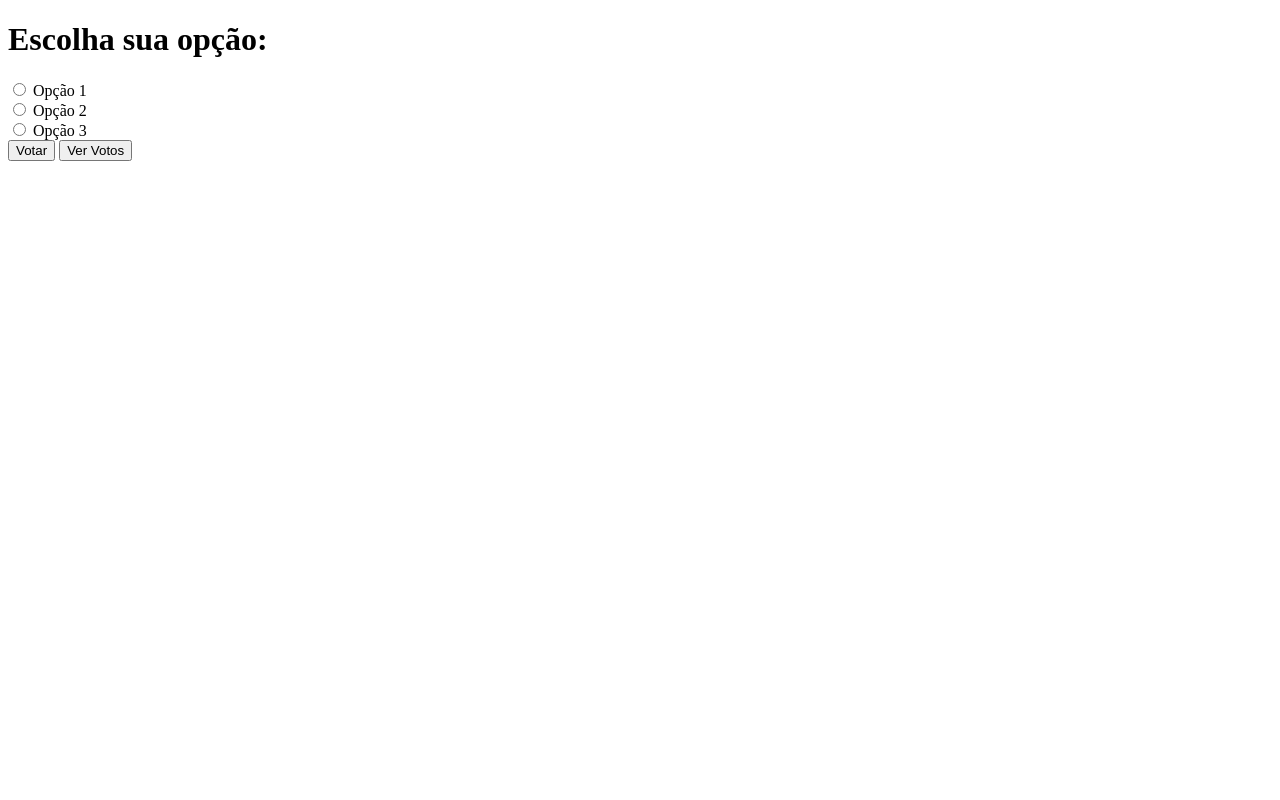
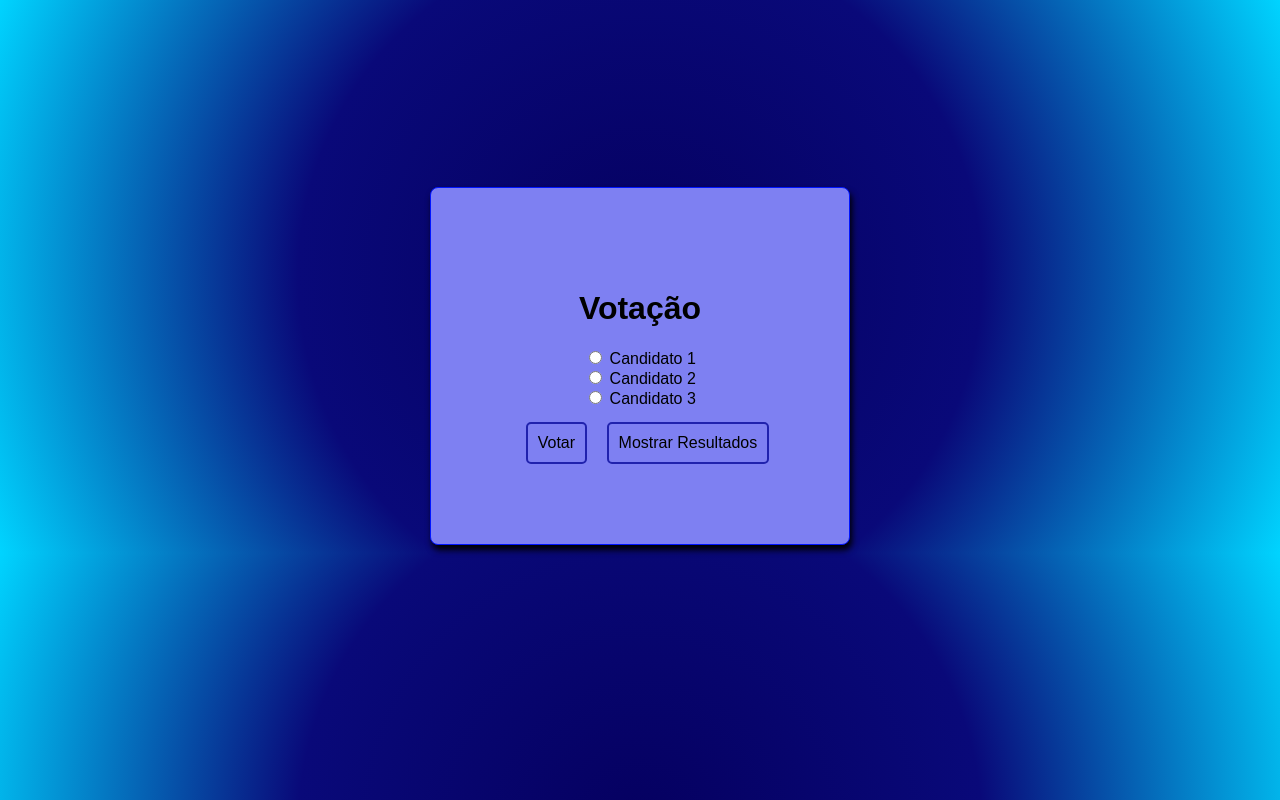
Before and after one commit to ArthurTiengo/PrjVotacao, a plain HTML site: page index.html in a window 1280 px wide. Drawn offline with Linux system fonts and the light colour scheme.

Commit message:
Correção js e estilização

```diff
--- a/index.html
+++ b/index.html
@@ -8,24 +8,30 @@
 </head>
 <body>
 <div class="container">
-    <h1>Escolha sua opção:</h1>
-    <div class="options">
-        <div class="option">
-            <input type="radio" id="option1" name="vote" value="opcao1">
-            <label for="option1">Opção 1</label>
-        </div>
-        <div class="option">
-            <input type="radio" id="option2" name="vote" value="opcao2">
-            <label for="option2">Opção 2</label>
-        </div>
-        <div class="option">
-            <input type="radio" id="option3" name="vote" value="opcao3">
-            <label for="option3">Opção 3</label>
-        </div>
+    <h1>Votação</h1>
+    <form id="votingForm">
+        <label>
+            <input type="radio" name="candidato" value="candidato1">
+            Candidato 1
+        </label><br>
+        <label>
+            <input type="radio" name="candidato" value="candidato2">
+            Candidato 2
+        </label><br>
+        <label>
+            <input type="radio" name="candidato" value="candidato3">
+            Candidato 3
+        </label><br>
+        <button type="button" onclick="vote()">Votar</button>
+        <button type="button" onclick="showResults()">Mostrar Resultados</button>
+    </form>
+    <div id="results" style="display: none;">
+        <h2>Resultados</h2>
+        <div id="candidate1Result"></div>
+        <div id="candidate2Result"></div>
+        <div id="candidate3Result"></div>
+        <p id="winner"></p>
     </div>
-    <button onclick="votar()">Votar</button>
-    <button onclick="verVotos()">Ver Votos</button>
-    <div id="resultado" style="margin-top: 20px;"></div>
 </div>
 
 <script src="script.js"></script>
--- a/script.js
+++ b/script.js
@@ -1,34 +1,32 @@
-var resultados = {
-  opcao1: 0,
-  opcao2: 0,
-  opcao3: 0
+let votes = {
+        candidato1: 0,
+        candidato2: 0,
+        candidato3: 0
     };
 
-// Função para registrar o voto
-function votar() {
-  var opcaoSelecionada = document.querySelector('input[name="vote"]:checked');
-  if (opcaoSelecionada) {
-      resultados[opcaoSelecionada.value]++;
-      alert('Voto registrado com sucesso!');
-      limparSelecao();
+    function vote() {
+        const selectedCandidate = document.querySelector('input[name="candidato"]:checked');
+        if (selectedCandidate) {
+            votes[selectedCandidate.value]++;
         } else {
-      alert('Por favor, selecione uma opção para votar.');
+            alert("Por favor, selecione um candidato para votar.");
         }
     }
 
-// Função para ver os votos
-function verVotos() {
-  var resultadoDiv = document.getElementById('resultado');
-  resultadoDiv.innerHTML = '<h2>Resultados:</h2>';
-  resultadoDiv.innerHTML += '<p>Opção 1: ' + resultados.opcao1 + ' votos</p>';
-  resultadoDiv.innerHTML += '<p>Opção 2: ' + resultados.opcao2 + ' votos</p>';
-  resultadoDiv.innerHTML += '<p>Opção 3: ' + resultados.opcao3 + ' votos</p>';
+    function showResults() {
+        const totalVotes = votes.candidato1 + votes.candidato2 + votes.candidato3;
+
+        if (totalVotes === 0) {
+            alert("Nenhum voto registrado ainda.");
+            return;
         }
 
-// Função para limpar a seleção após votar
-function limparSelecao() {
-  var opcoes = document.getElementsByName('vote');
-  for (var i = 0; i < opcoes.length; i++) {
-      opcoes[i].checked = false;
+        document.getElementById('candidate1Result').textContent = `Candidato 1: ${((votes.candidato1 / totalVotes) * 100 || 0).toFixed(2)}%`;
+        document.getElementById('candidate2Result').textContent = `Candidato 2: ${((votes.candidato2 / totalVotes) * 100 || 0).toFixed(2)}%`;
+        document.getElementById('candidate3Result').textContent = `Candidato 3: ${((votes.candidato3 / totalVotes) * 100 || 0).toFixed(2)}%`;
+
+        const winner = Object.keys(votes).reduce((a, b) => votes[a] > votes[b] ? a : b);
+        document.getElementById('winner').textContent = `Vencedor: ${winner.toUpperCase()}`;
+
+        document.getElementById('results').style.display = 'block';
     }
-}
--- a/style.css
+++ b/style.css
@@ -0,0 +1,47 @@
+body {
+  font-family: Arial, sans-serif;
+  text-align: center;
+  display: flex;
+  justify-content: center;
+  align-items: center;
+  background: rgb(5, 0, 96);
+  background: radial-gradient(circle, rgba(5, 0, 96, 1) 0%, rgba(9, 9, 121, 1) 49%, rgba(0, 212, 255, 1) 100%);
+}
+
+.container {
+  max-width: 600px;
+  margin-top: 14vw;
+  padding: 80px;
+  border: 1px solid #0015ff;
+  border-radius: 8px;
+  background-color: #7e80f2;
+  box-shadow: 2px 5px 6px;
+}
+
+button {
+  margin-top: 14px;
+  margin-left: 15px;
+  padding: 10px;
+  font-size: 16px;
+  cursor: pointer;
+  background-color: transparent;
+  border-radius: 5px;
+  border:2px solid #2022ad;
+  transition: 0.5s;
+}
+
+button:hover{
+  transform: scale(1.2);
+  background-color: #0004ff;
+  color: white;
+}
+
+input{
+  transition: 0.5s;
+
+}
+
+input:hover{
+  transform: scale(1.4);
+
+}
```
Lines whose indentation alone changed are shown as unchanged.
